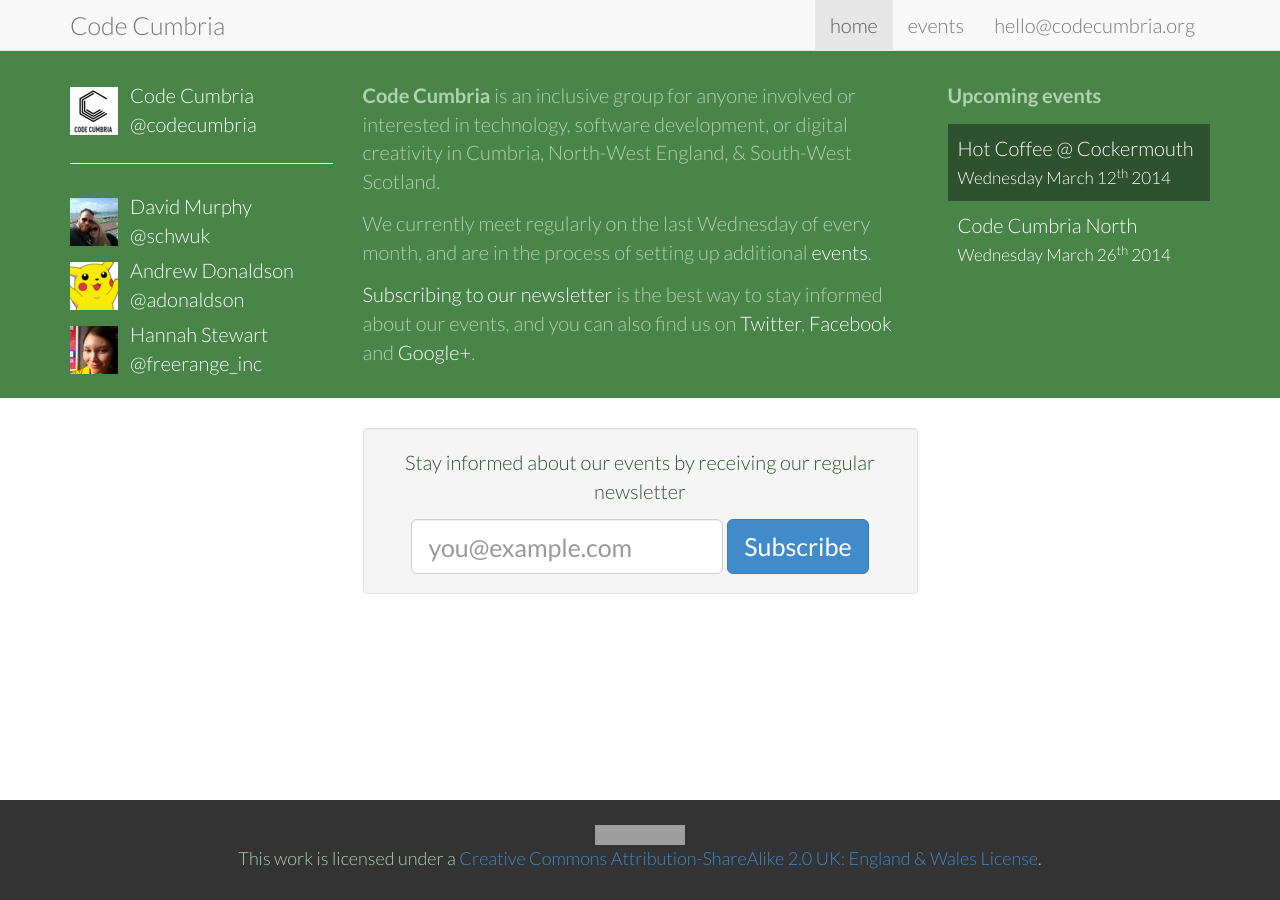
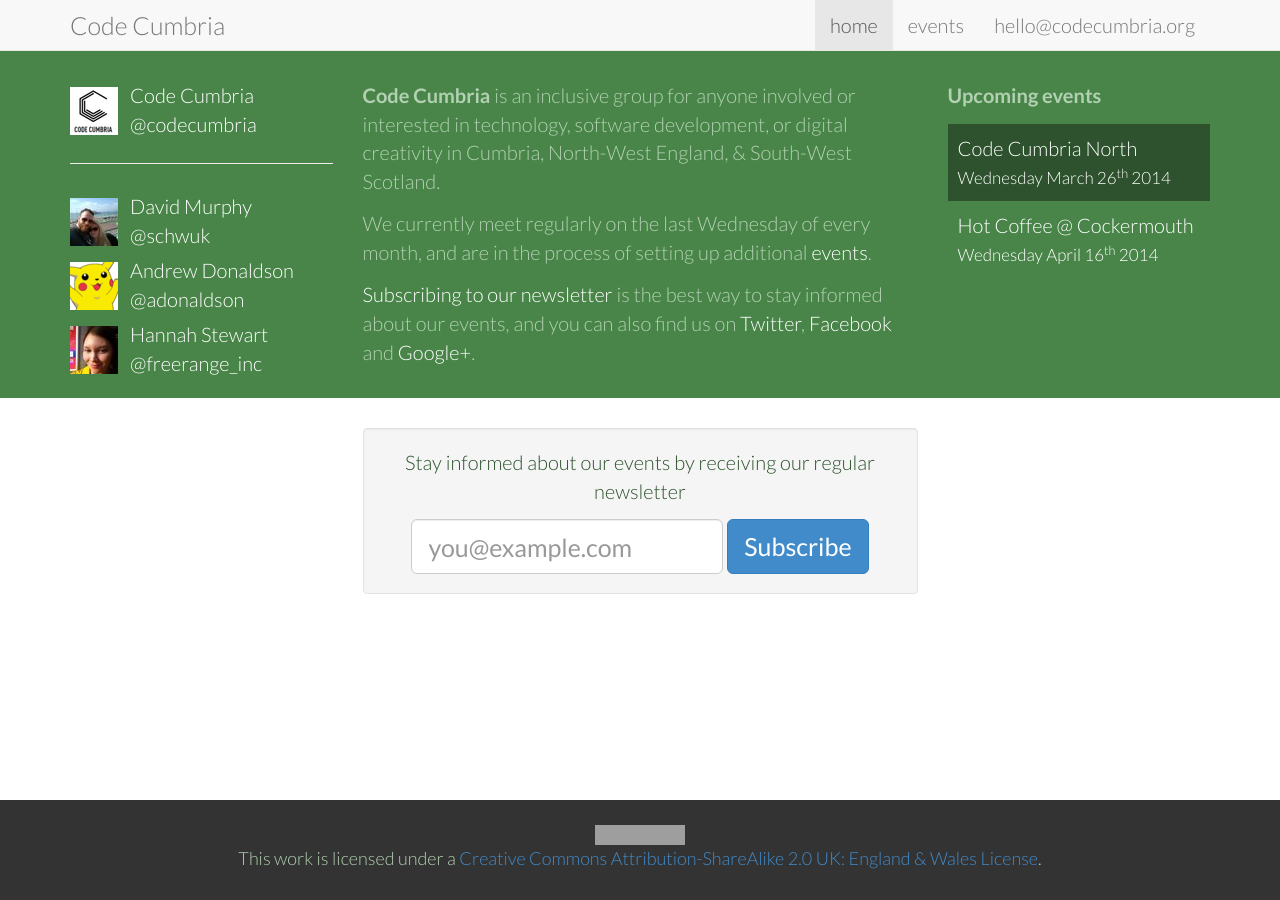
Before and after one commit to CodeCumbria/codecumbria.github.io, a Jekyll site: the page built from index.html, in a window 1280 px wide. Built offline with Jekyll 4.4.1, drawn with Linux system fonts in a browser that asks for light colours; Markdown is read by kramdown in place of the engine named in the settings; grey boxes are pictures that could not be loaded.

Commit message:
Updated events.

```diff
--- a/events/hot_coffee.html
+++ b/events/hot_coffee.html
@@ -6,7 +6,7 @@ section: events
 
 <div class="row">
   <div class="col-md-12">
-    <p class="lead">The next {{ page.title }} will take place on <strong>Wednesday March 12<sup>th</sup>, 2014</strong> at <a href="http://www.thecoffeekitchen.co.uk/">The Coffee Kitchen</a> in Cockermouth. People will be around from 10AM onwards - we will let the staff know we are there, but look for a table full of laptops!</p>
+    <p class="lead">The next {{ page.title }} will take place on <strong>Wednesday April 16<sup>th</sup>, 2014</strong> at <a href="http://www.thecoffeekitchen.co.uk/">The Coffee Kitchen</a> in Cockermouth. People will be around from 10AM onwards - we will let the staff know we are there, but look for a table full of laptops!</p>
   </div>
 </div>
 </div>
--- a/index.html
+++ b/index.html
@@ -17,8 +17,8 @@ section: home
       <div class="col-md-3 col-md-push-3 events">
         <h2>Upcoming events</h2>
         <ul>
-          <a href="/events/hot_coffee.html" title="View details of the Hot Coffee event"><li class="next">Hot Coffee @ Cockermouth<br /><small>Wednesday March 12<sup>th</sup> 2014</small></li></a>
-          <a href="/events/code_cumbria_north.html" title="View details of the Code Cumbria North event"><li>Code Cumbria North<br /><small>Wednesday March 26<sup>th</sup> 2014</small></li></a>
+          <a href="/events/code_cumbria_north.html" title="View details of the Code Cumbria North event"><li class="next">Code Cumbria North<br /><small>Wednesday March 26<sup>th</sup> 2014</small></li></a>
+          <a href="/events/hot_coffee.html" title="View details of the Hot Coffee event"><li>Hot Coffee @ Cockermouth<br /><small>Wednesday April 16<sup>th</sup> 2014</small></li></a>
         </ul>
       </div>
       <div class="col-md-3 col-md-pull-9 people">
```
